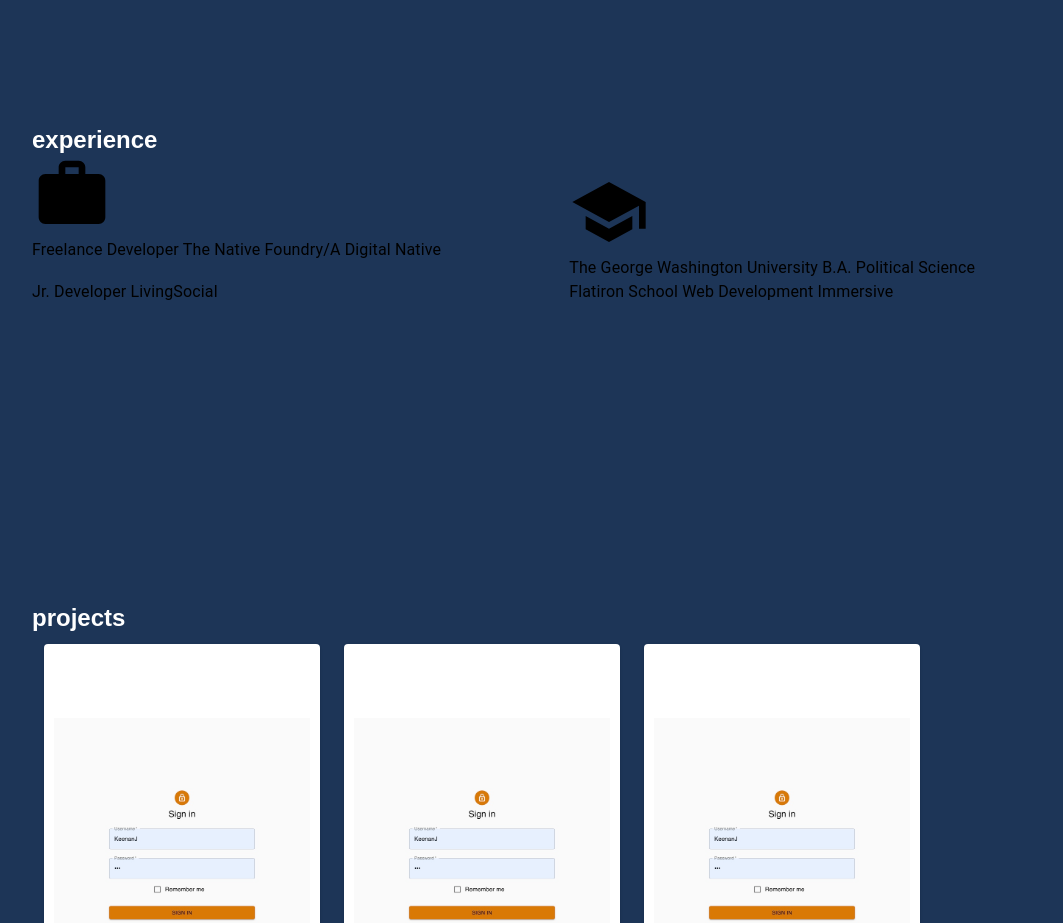
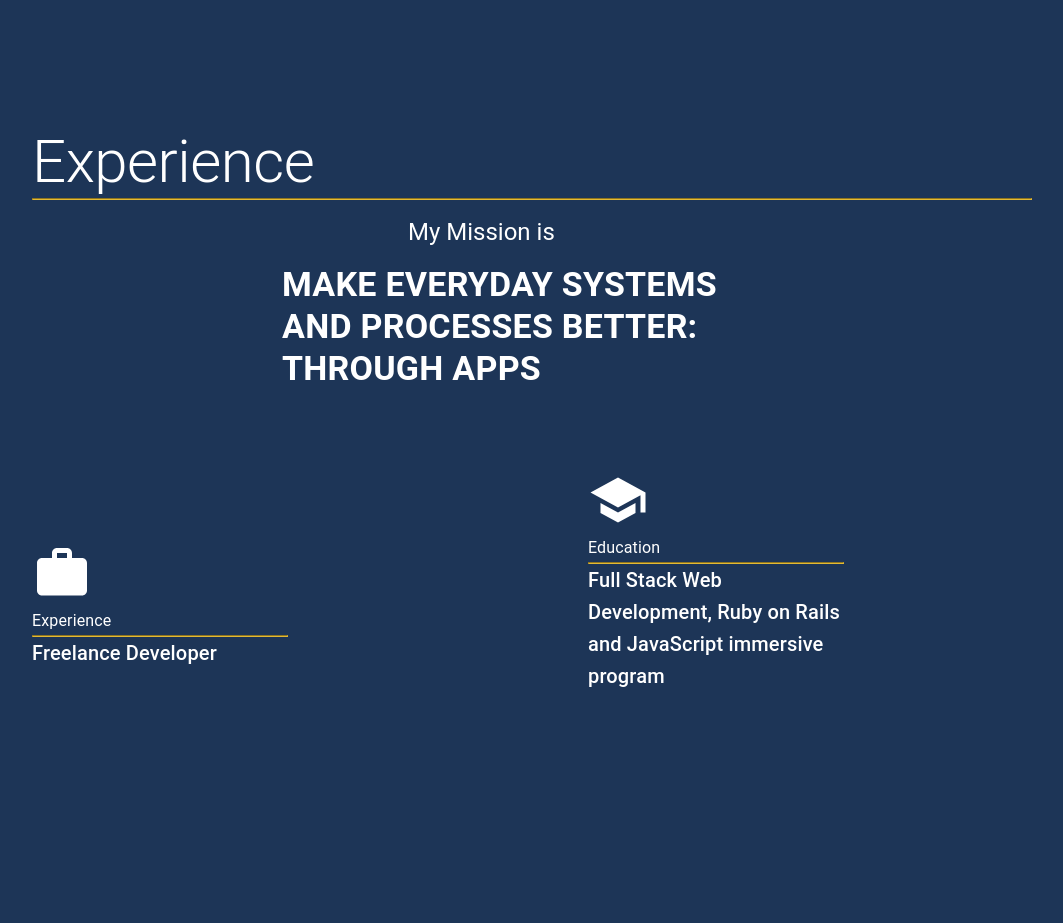
Before and after one commit to KuzcoJones/Portfolio, a React (Create React App) app: page / in a window 1280 px wide. Shown: the part 2040-2963 px from the top of the page, without its empty margins (108-1171 px from the left). Built offline with nearby package versions, Linux system fonts and the light colour scheme.

Commit message:
Working on experience section

```diff
--- a/src/components/education.js
+++ b/src/components/education.js
@@ -5,15 +5,11 @@ import {School} from '@material-ui/icons'
 const education = () => {
  return (
   <Grid className= "education-experience" id="education">
-     <School style={{ fontSize: 80 }}/>
-     <Typography>
-    The George Washington University
-     B.A. Political Science
-   </Typography>
-   <Typography>
-   Flatiron School
-   Web Development Immersive
-   </Typography>
+     <School style={{ fontSize: 60, color: 'white'}} />
+    <Typography variant="subtitle1" className="experience-title">Education</Typography> <hr/>
+    <Typography variant="h6">
+      Full Stack Web Development, Ruby on Rails and JavaScript immersive program
+    </Typography>
   </Grid>
  )
 }
--- a/src/components/experience.js
+++ /dev/null
@@ -1,23 +0,0 @@
-import React from 'react'
-import {Work} from '@material-ui/icons'
-import {Typography} from '@material-ui/core'
-
-const experience = () => {
- return (
-  <div className= "education-experience">
-   <Work style={{ fontSize: 80 }}/>
-   <Typography>
-    Freelance Developer
-    The Native Foundry/A Digital Native
-   </Typography>
-      <br/>
-   <Typography>
-   Jr. Developer
-   LivingSocial
-   </Typography>
-
-  </div>
- )
-}
-
-export default experience
--- /dev/null
+++ b/src/components/work.js
@@ -0,0 +1,16 @@
+import React from 'react'
+import {Work} from '@material-ui/icons'
+import {Typography} from '@material-ui/core'
+
+const work = () => {
+ return (
+  <div className= "education-experience" id="work">
+   <Work style={{ fontSize: 60, color: 'white' }} />
+    <Typography variant="subtitle1" className="experience-title">Experience</Typography> <hr/>
+    <Typography variant="h6" id="freelance">Freelance Developer</Typography>
+      <br/>
+  </div>
+ )
+}
+
+export default work
--- a/src/index.css
+++ b/src/index.css
@@ -153,9 +153,27 @@ article {
 
 .education-experience {
   display: inline-block;
+  width: 20vw;
 }
 
 #education {
-  margin-left: 10vw;
+  position: relative;
+  left: 30%;
+  bottom: 100%;
+  margin-top: 10vh;
+}
+
+#mission {
+  position: relative;
+  left: 36%;
+  margin: 2vh;
+  width: 12vw;
+}
+
+#statement {
+  position: relative;
+  font-weight: 700;
+  left: 25%;
+  width: 35vw;
 }
 /*# sourceMappingURL=index.css.map */
--- a/src/index.scss
+++ b/src/index.scss
@@ -4,14 +4,9 @@
 
 }
 
-
 h1,h2,h3, h4, h5, h6, span{
   font-family: Arial, Helvetica, sans-serif;
   color: #ffffff ;
-}
-
-h1{
-  // font-wieght: ;
 }
 
 hr{
@@ -26,6 +21,7 @@ hr{
     padding: 0;
     margin: 0 auto;
 }
+
 section{
  margin: 0 auto;
   padding: 150px 0;
@@ -39,8 +35,8 @@ section{
   z-index: 1;
   bottom: 0;
   left: 0;
-  // padding: 20px;
  }
+
  .socials li{
   list-style: none;
   margin-bottom: 20px;
@@ -124,7 +120,6 @@ section{
 
 #projects{
   display: block;
-  // background-color: darkgrey;
 }
 
 #img-container{
@@ -156,8 +151,40 @@ article{
 
 .education-experience{
   display: inline-block;
+  // margin-left: 2vw;
+  width: 20vw;
 }
 
 #education{
-  margin-left: 10vw;
+  position:relative;
+  left: 30%;
+  bottom:100%;
+  margin-top:10vh ;
 }
+
+#work{
+
+}
+
+#freelance{
+}
+
+
+
+.experience-title{
+  // padding-top: 5px;
+}
+
+#mission{
+position: relative;
+left: 36%;
+margin: 2vh;
+width: 12vw;
+}
+
+#statement{
+  position: relative;
+  font-weight: 700;
+  left: 25%;
+  width: 35vw;
+}
--- a/src/sections/experience.js
+++ b/src/sections/experience.js
@@ -1,15 +1,20 @@
 import React from 'react'
 import Education from '../components/education.js'
-import Experience from '../components/experience.js'
-import { Grid } from '@material-ui/core'
+import Work from '../components/work.js'
+import { Grid, Typography } from '@material-ui/core'
 // An accordian with my jobs and on the open have the details and length of time show
 
 const experience = () => {
  return (
   <Grid id="experience" component="section" >
-   <h1>experience</h1>
-   < Grid item component={Experience} />
-   < Grid item component={Education} />
+   <Typography variant="h2">Experience</Typography><hr/>
+   <Typography variant="h5" id="mission">My Mission is</Typography>
+    <Typography variant="h4" id="statement">
+      MAKE EVERYDAY SYSTEMS AND PROCESSES BETTER: THROUGH APPS
+    </Typography>
+
+   <Grid item  component={Work} />
+   <Grid item  component={Education} />
   </Grid>
  )
 }
```
Also changed, not shown: 1 other file (tests, documents, lock files or other folders).
